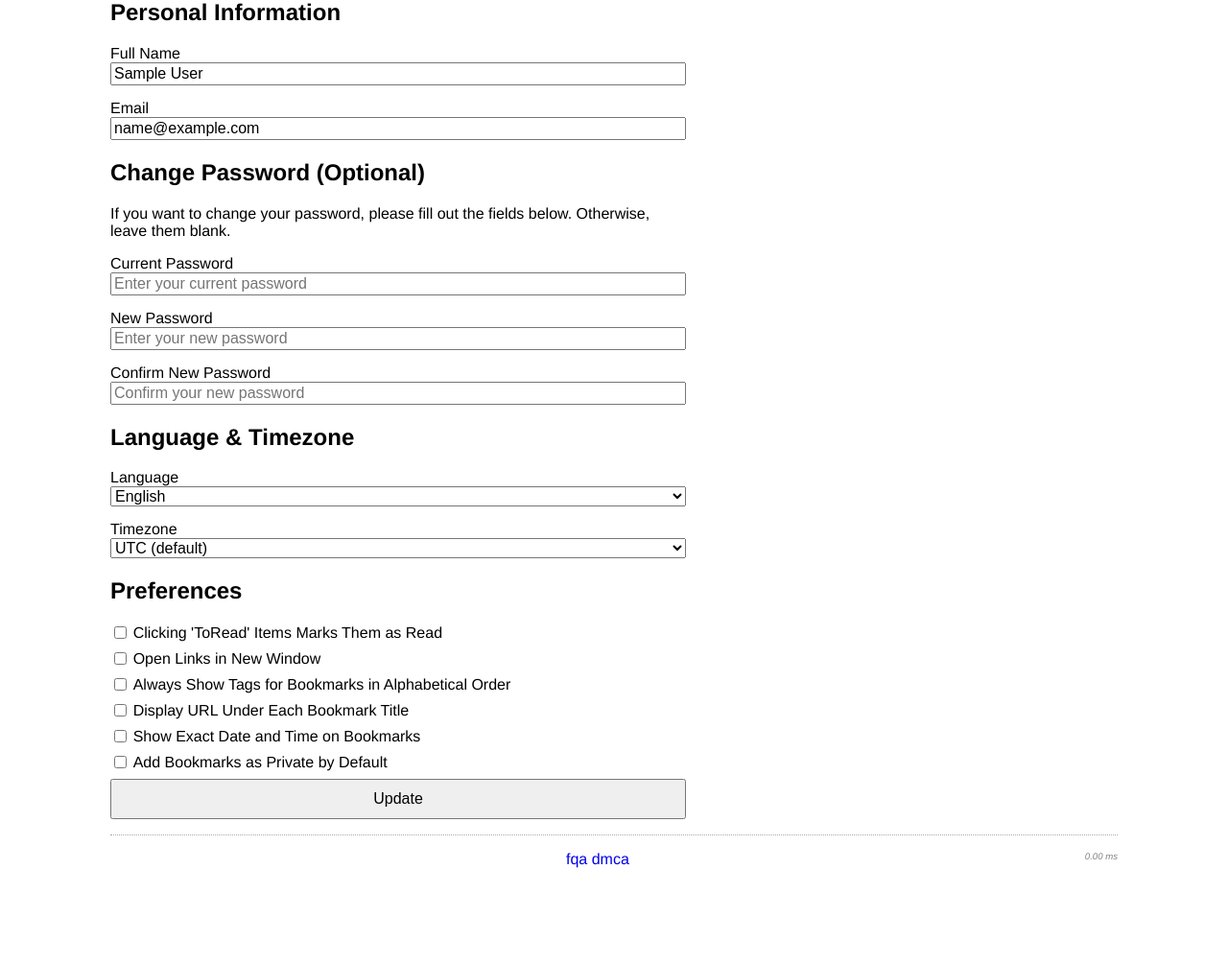
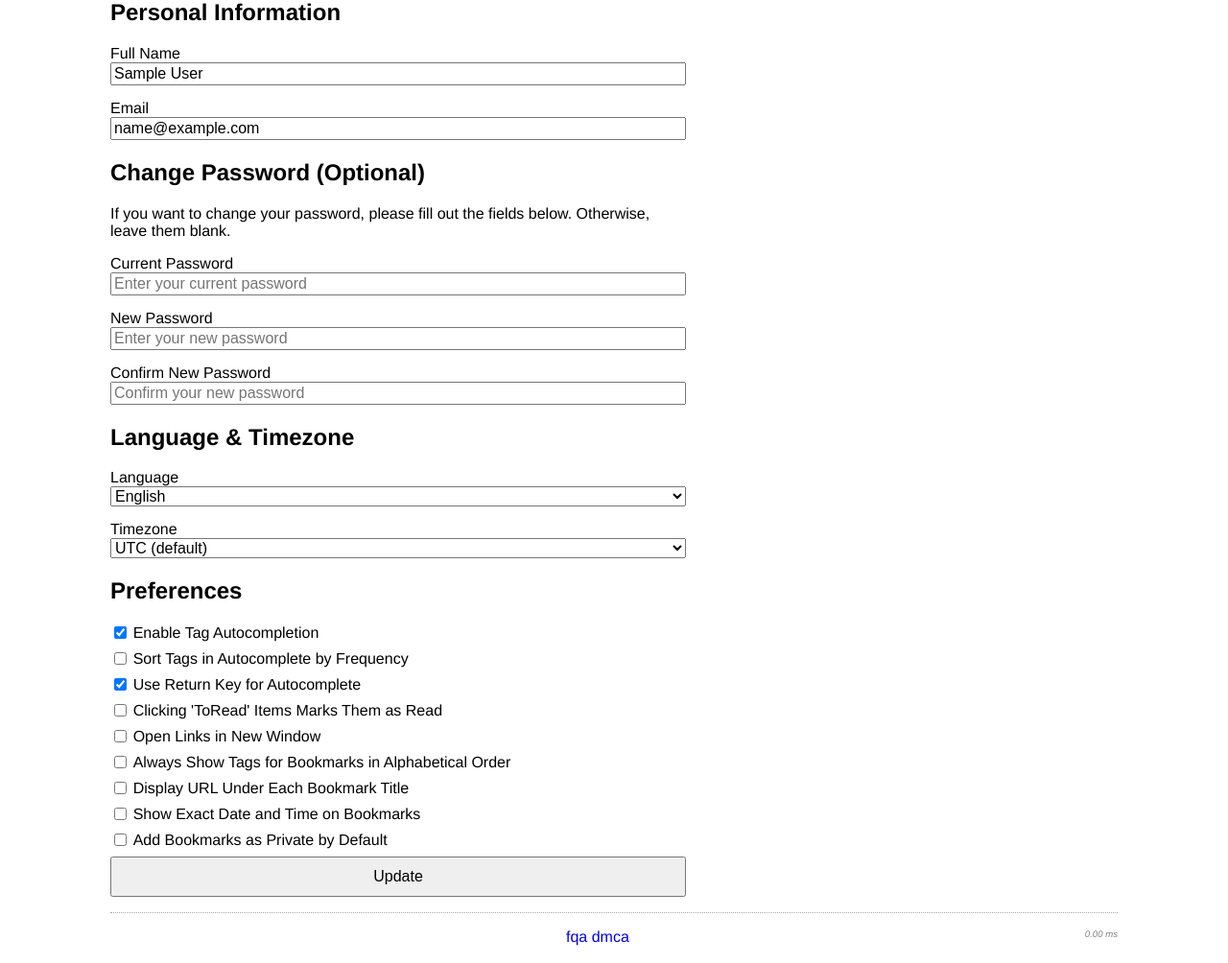
Before and after one commit to mileswilsondc/pin, a Flask app: page /preferences in a window 1280 px wide. Shown: the part 110-1114 px from the top of the page at 96% size. Before the commit the page ends 1015 px from the top, so only its background shows below. Run offline with Flask 3, Linux system fonts and the light colour scheme; the visitor is signed in with stand-in values (Sample User, id 1); some libraries are stand-ins or nearby versions.

Commit message:
Add autocomplete related userpreferences, uncomment them in preferences

```diff
--- a/app.py
+++ b/app.py
@@ -992,12 +992,20 @@ def autocomplete_tags():
     if not query:
         return jsonify([])
 
-    # Order by number of associated links (frequency)
-    tags = Tag.query.filter(Tag.name.ilike(f'{query}%')) \
-                    .outerjoin(link_tags) \
-                    .group_by(Tag.id) \
-                    .order_by(func.count(link_tags.c.link_id).desc()) \
-                    .limit(10).all()
+    # Determine sorting based on user preference
+    if current_user.sort_tags_by_frequency:
+        # Order by number of associated links (frequency)
+        tags = Tag.query.filter(Tag.name.ilike(f'{query}%')) \
+                        .outerjoin(link_tags) \
+                        .group_by(Tag.id) \
+                        .order_by(func.count(link_tags.c.link_id).desc()) \
+                        .limit(10).all()
+    else:
+        # Order alphabetically
+        tags = Tag.query.filter(Tag.name.ilike(f'{query}%')) \
+                        .order_by(Tag.name.asc()) \
+                        .limit(10).all()
+
     tag_names = [tag.name for tag in tags]
     return jsonify(tag_names)
 
--- a/templates/preferences.html
+++ b/templates/preferences.html
@@ -97,20 +97,20 @@
     <!-- Checkbox Preferences Section -->
     <h2>Preferences</h2>
 
-    <!-- <div class="form-checkbox">
+    <div class="form-checkbox">
         {{ form.tag_autocompletion() }}
         {{ form.tag_autocompletion.label(class="form-label") }}
-    </div> -->
+    </div>
 
-    <!-- <div class="form-checkbox">
+    <div class="form-checkbox">
         {{ form.sort_tags_by_frequency() }}
         {{ form.sort_tags_by_frequency.label(class="form-label") }}
-    </div> -->
+    </div>
 
-    <!-- <div class="form-checkbox">
+    <div class="form-checkbox">
         {{ form.use_return_key_for_autocomplete() }}
         {{ form.use_return_key_for_autocomplete.label(class="form-label") }}
-    </div> -->
+    </div>
 
     <div class="form-checkbox">
         {{ form.mark_toread_as_read_on_click() }}
```
Also changed, not shown: templates/edit_link.html (+19 -2 lines), templates/submit.html (+20 -6 lines).
